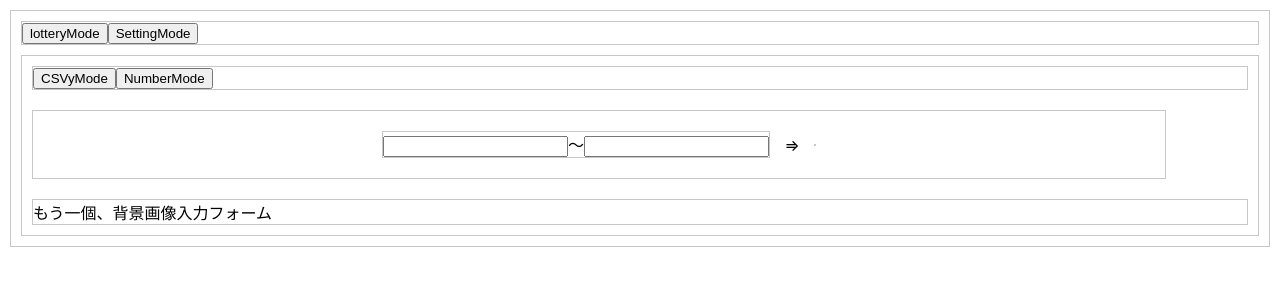
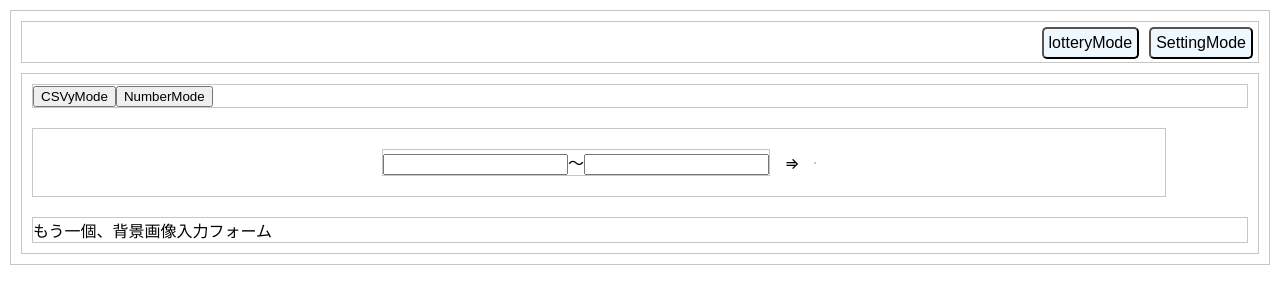
Before and after one commit to ymdsy/lottery_app, a React (Create React App) app: page / in a window 1280 px wide. Shown: the top 304 px of the page. Built offline with nearby package versions, Linux system fonts and the light colour scheme.

Commit message:
くじ/設定モード選択ボタンのcssを作成

```diff
--- a/src/App.css
+++ b/src/App.css
@@ -3,6 +3,7 @@
 }
 
 div {
+  /* display: inline-block; */
   border: 1px solid rgb(201, 198, 198);
   /* width: 300px;
   height: 100px; */
--- /dev/null
+++ b/src/switchPanel/switchPanelPresenter.css
@@ -0,0 +1,12 @@
+div#switchPanelPresenter {
+  height: 40px;
+}
+
+button.switchPanelPresenterBtn {
+  background-color: aliceblue;
+  border-radius: 5px;
+  float: right;
+  font-size: 1em;
+  padding: 5px;
+  margin: 5px;
+}
--- a/src/switchPanel/switchPanelPresenter.js
+++ b/src/switchPanel/switchPanelPresenter.js
@@ -1,13 +1,20 @@
 import React from "react";
+import "./switchPanelPresenter.css";
 
 export function SwitchPanelPresenter(props) {
   return (
-    <div>
-      <button onClick={() => props.switching(props.lotteryMode)}>
+    <div id="switchPanelPresenter">
+      <button
+        class="switchPanelPresenterBtn"
+        onClick={() => props.switching(props.settingMode)}
+      >
+        SettingMode
+      </button>
+      <button
+        class="switchPanelPresenterBtn"
+        onClick={() => props.switching(props.lotteryMode)}
+      >
         lotteryMode
-      </button>
-      <button onClick={() => props.switching(props.settingMode)}>
-        SettingMode
       </button>
     </div>
   );
```
